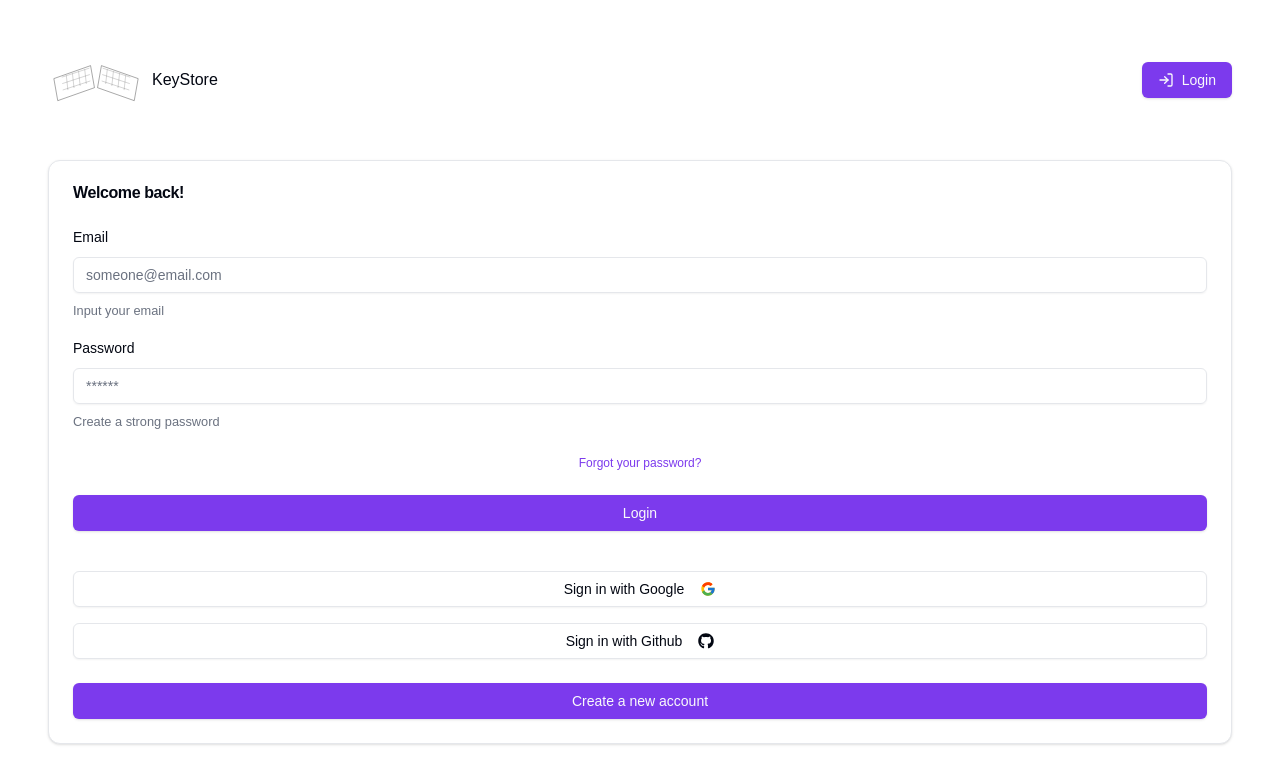
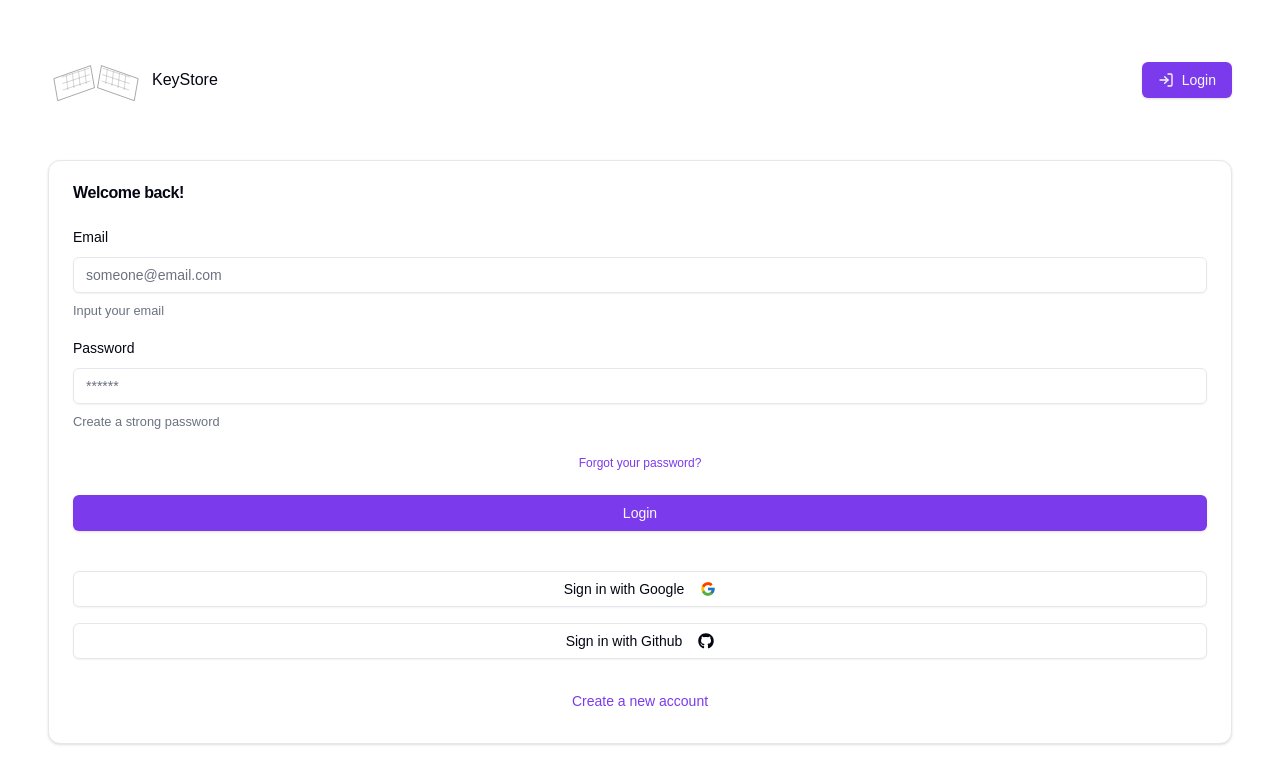
Before and after one commit to alfredosdpiii/keystore-ecommerce, a Next.js app: page /auth/login in a window 1280 px wide. Shown: the top 784 px of the page. Built offline with nearby package versions, Linux system fonts and the light colour scheme; no server answers.

Commit message:
make button into link variant

```diff
--- a/src/components/auth/back-button.tsx
+++ b/src/components/auth/back-button.tsx
@@ -10,7 +10,7 @@ type BackButtonType = {
 
 export const BackButton = ({ href, label }: BackButtonType) => {
   return (
-    <Button className="font-medium w-full">
+    <Button asChild variant={"link"} className="font-medium w-full">
       <Link aria-label={label} href={href}>
         {label}
       </Link>
```
